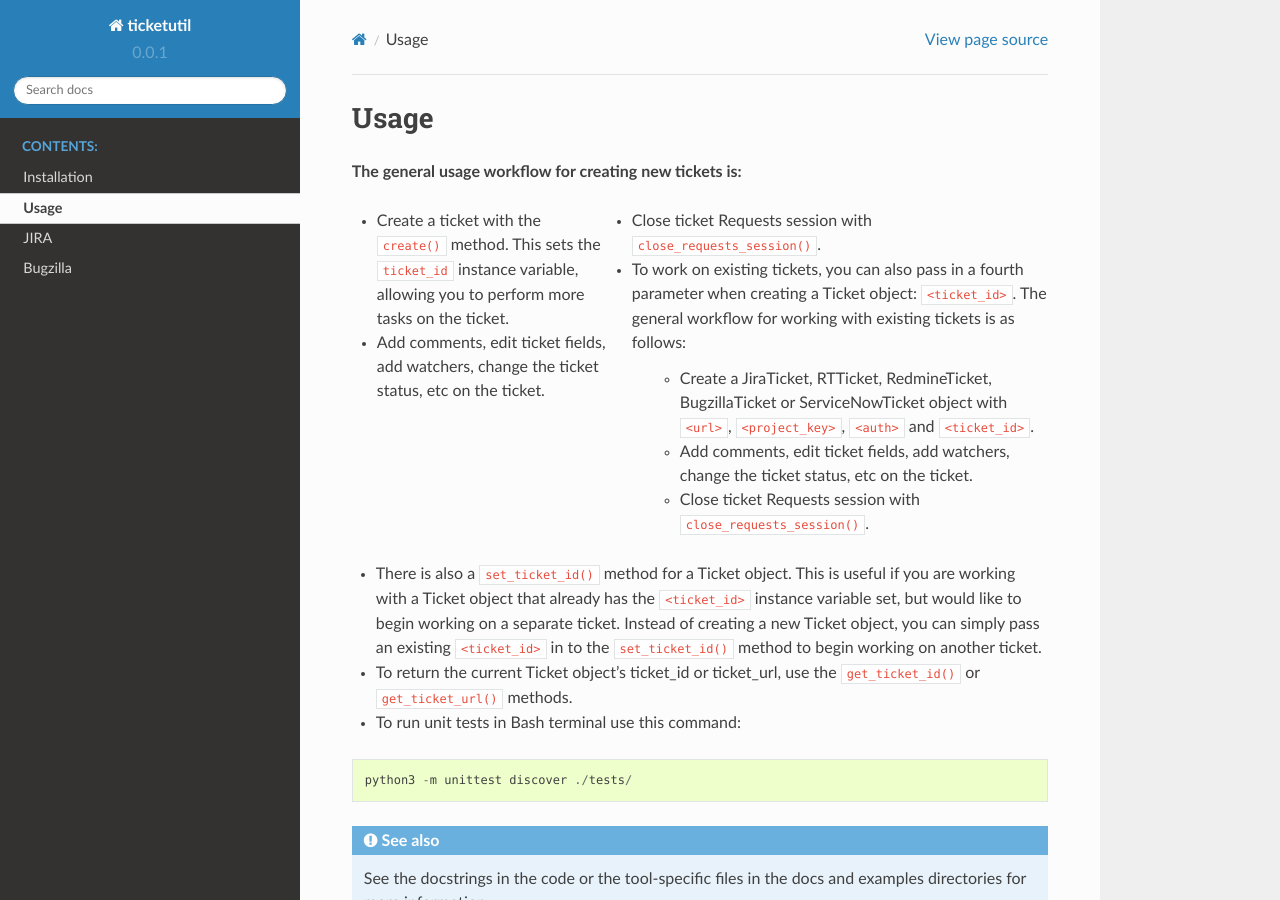
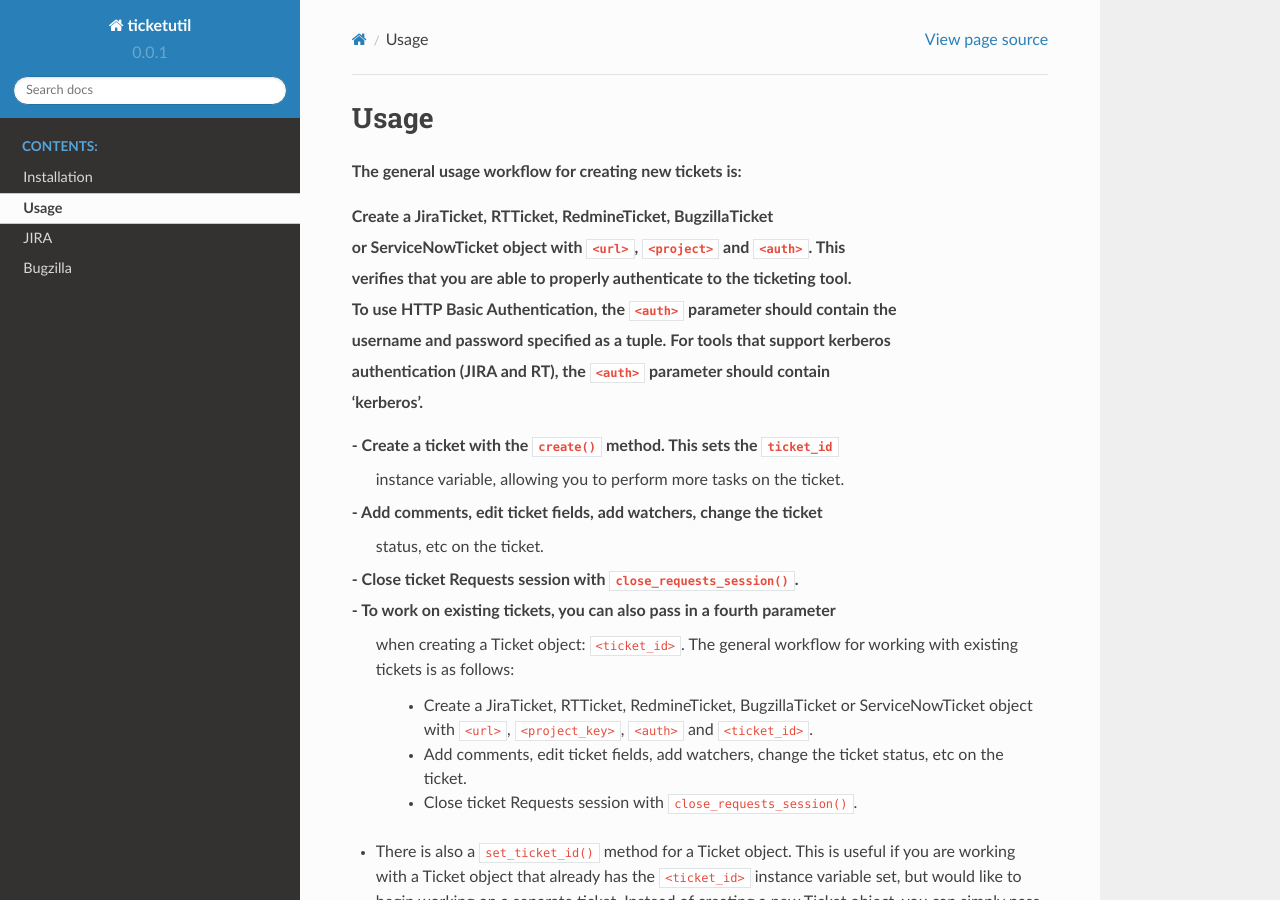
Before and after one commit to dmranck/ticketutil, a Sphinx documentation site: the page built from read-the-docs/source/Usage.rst, in a window 1280 px wide and 900 px high. Built offline with Sphinx 7.4.7 and the Read the Docs theme 2.0.0, drawn with Linux system fonts in a browser that asks for light colours; part of the change alters nothing that is shown.

```diff
--- a/read-the-docs/source/Usage.rst
+++ b/read-the-docs/source/Usage.rst
@@ -3,7 +3,7 @@ Usage
 
 **The general usage workflow for creating new tickets is:**
 
-.. highlight::
+.. glossary::
 
   Create a JiraTicket, RTTicket, RedmineTicket, BugzillaTicket
   or ServiceNowTicket object with ``<url>``, ``<project>`` and ``<auth>``. This
@@ -13,7 +13,7 @@ Usage
   authentication (JIRA and RT), the ``<auth>`` parameter should contain
   'kerberos'.
 
-.. hlist::
+.. glossary::
 
     - Create a ticket with the ``create()`` method. This sets the ``ticket_id``
       instance variable, allowing you to perform more tasks on the ticket.
```
